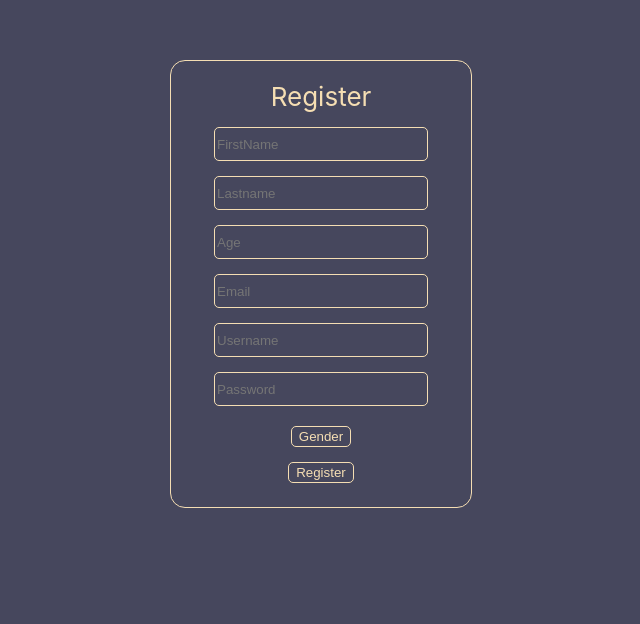
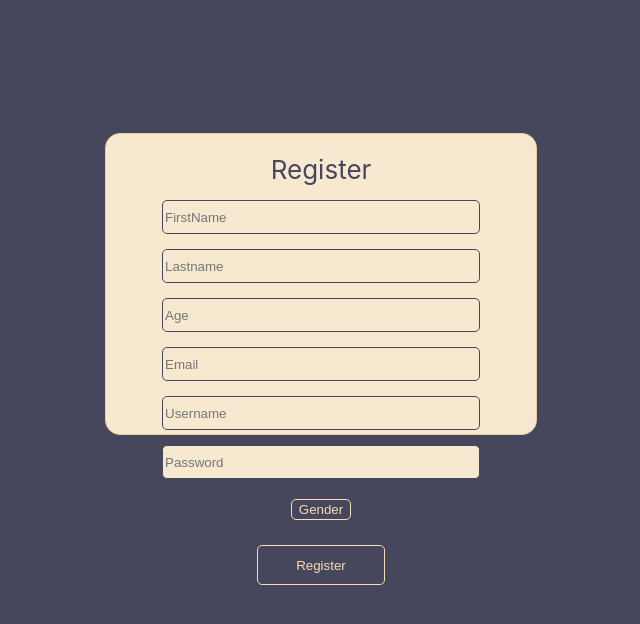
Before and after one commit to conno1771/3112_DatingApp, a React (Create React App) app in the folder dating-app/: page /register in a window 1280 px wide. Shown: the part 116-740 px from the top of the page, without its empty margins (319-959 px from the left). Built offline with nearby package versions, Linux system fonts and the light colour scheme.

Commit message:
Update App.css
made scheme more readable

```diff
--- a/dating-app/src/App.css
+++ b/dating-app/src/App.css
@@ -1,47 +1,67 @@
 .App {
   text-align: center;
   background-color: #46475d;
-  color: #8a7868;
+  color: #46475d;
 }
 
 .App-header {
   min-height: 100vh;
+  width: 100vw;
   display: flex;
   flex-direction: column;
   align-items: center;
   justify-content: center;
   font-size: calc(10px + 2vmin);
-  color: wheat;
+  color: #46475d;
 }
 
 .loginBox {
-  width: 10em;
+  width: 15em;
+  height: 10em;
   border-radius: 15px;
-  border: 1px solid wheat;
-  padding: 20px
+  border: 1px solid rgb(232, 206, 157);
+  padding: 20px;
+  background-color: rgb(246, 233, 208);
 }
-
+.homeBox {
+  width: 80vw;
+  height: 80vh;
+  border-radius: 15px;
+  border: 1px solid rgb(232, 206, 157);
+  padding: 20px;
+  background-color: rgb(246, 233, 208);
+}
 .loginInput {
-  color: wheat;
+  color: #46475d;
   margin-top: 15px;
   min-height: 30px;
   min-width: 80%;
   border-radius: 5px;
-  border: 1px solid wheat;
-  background-color: #46475d;
+  border: 1px solid #46475d;
+  background-color: rgb(246, 233, 208);
 }
-
+.registerBox {
+  width: 15em;
+  height: auto;
+  border-radius: 15px;
+  border: 1px solid rgb(232, 206, 157);
+  padding: 20px;
+  background-color: rgb(246, 233, 208);
+}
 .button {
   color: wheat;
   background-color: #46475d;
   border: 1px solid wheat;
   border-radius: 5px;
-  margin: auto;
-  margin: 4px;
+  margin-left: 5px;
+  margin-right: 5px;
+  margin-top: 20px;
   padding-left: 7px;
   padding-right: 7px;
   padding-top: 2px;
   padding-bottom: 2px;
+  width: 10vw;
+  height: 5vh;
 }
 
 .genderButton {
```
